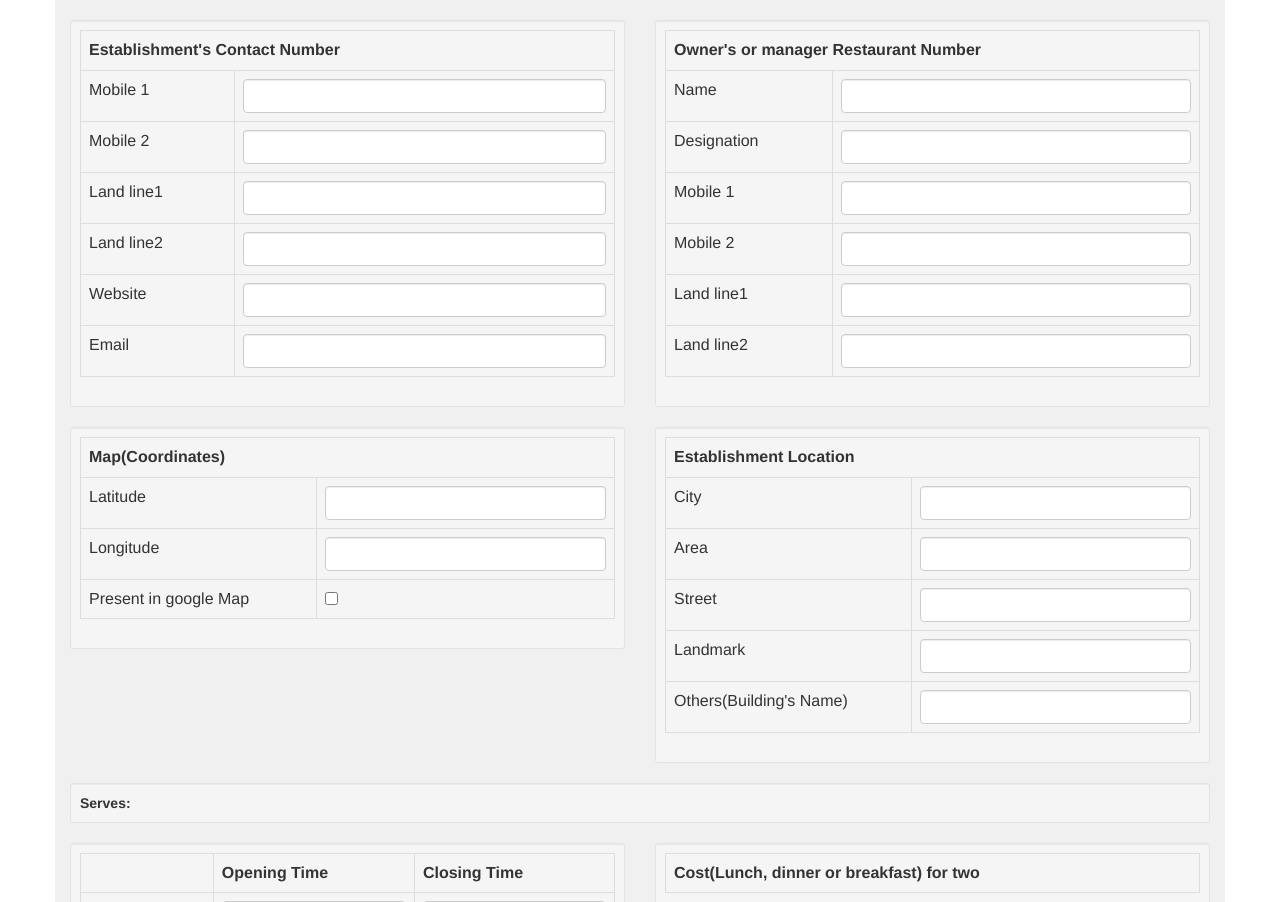
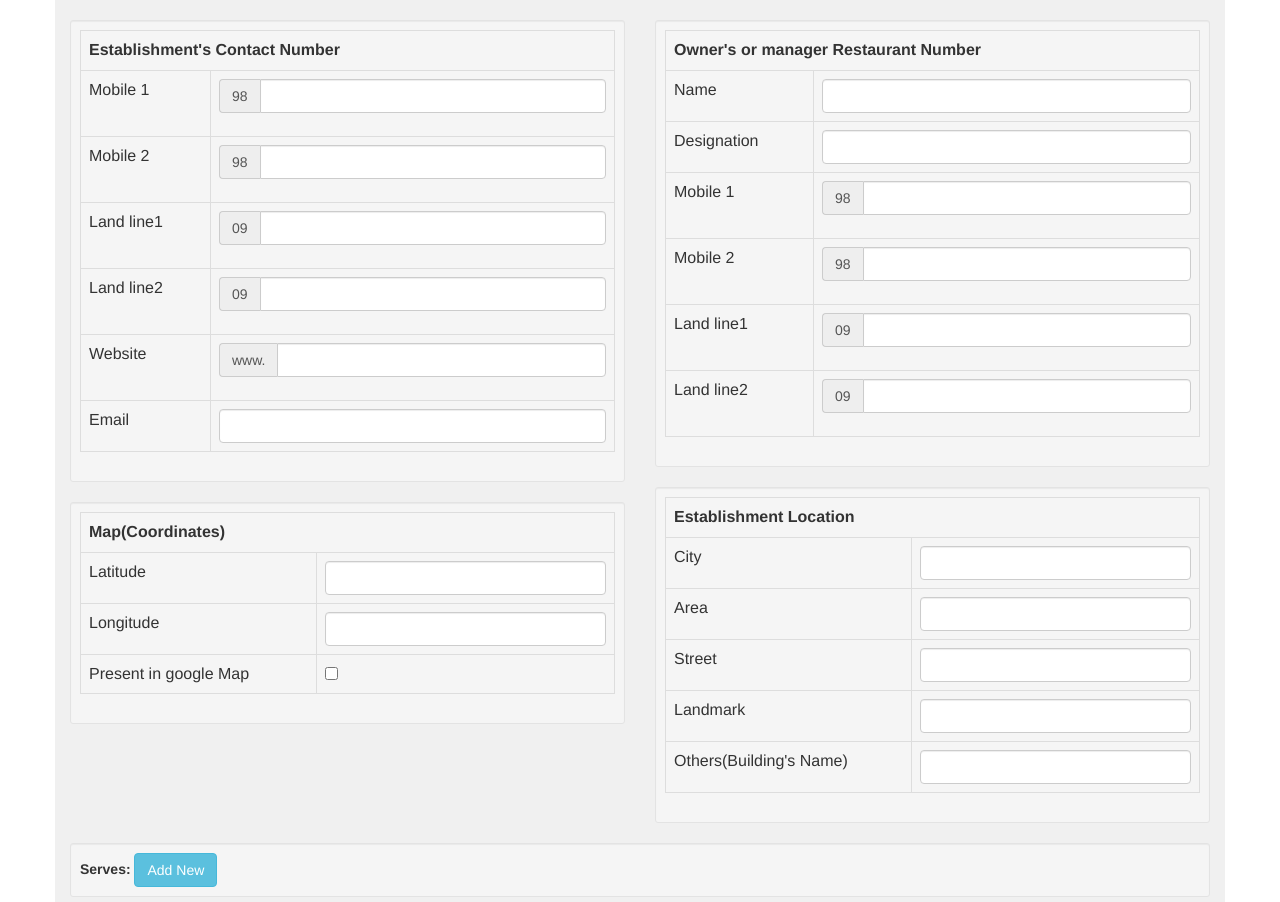
Before and after one commit to amttmg/so, a CodeIgniter app: page /so/index.php/dataentry/index in a window 1280 px wide. Shown: the part 190-1092 px from the top of the page. Run offline with CodeIgniter, Linux system fonts and the light colour scheme; data that the repository does not hold is empty; some libraries are stand-ins or nearby versions.

Commit message:
some html input modified

```diff
--- a/application/views/pages/DataEntry.php
+++ b/application/views/pages/DataEntry.php
@@ -50,10 +50,14 @@
                                 Mobile 1
                             </td>
                             <td>
-                                <input maxlength="10" type="number" name="res_mobile1"
-                                       value="<?php echo set_value('res_mobile1') ?>"
-                                       class="form-control phone">
-                                <?php echo form_error('res_mobile1'); ?>
+                                <div class="form-group input-group">
+                                    <span class="input-group-addon">98</span>
+                                    <input maxlength="8" oninput="maxLengthCheck(this)" type="number" class="form-control" name="res_mobile1"
+                                           value="<?php echo set_value('res_mobile1') ?>"
+                                           >
+                                     </div>
+                                    <?php echo form_error('res_mobile1'); ?>
+
                             </td>
                         </tr>
                         <tr>
@@ -61,8 +65,11 @@
                                 Mobile 2
                             </td>
                             <td>
-                                <input name="res_mobile2" value="<?php echo set_value('res_mobile2') ?>" type="text"
+                                <div class="form-group input-group">
+                                    <span class="input-group-addon">98</span>
+                                    <input name="res_mobile2" type="number" maxlength="8" oninput="maxLengthCheck(this)" value="<?php echo set_value('res_mobile2') ?>" type="text"
                                        class="form-control phone">
+                                </div>
                                 <?php echo form_error('res_mobile2'); ?>
                             </td>
                         </tr>
@@ -71,8 +78,11 @@
                                 Land line1
                             </td>
                             <td>
-                                <input type="text" name="res_landline1" value="<?php echo set_value('res_landline1') ?>"
+                                <div class="form-group input-group">
+                                    <span class="input-group-addon">09</span>
+                                    <input type="number" name="res_landline1" maxlength="10" oninput="maxLengthCheck(this)" value="<?php echo set_value('res_landline1') ?>"
                                        class="form-control">
+                                   </div>
                                 <?php echo form_error('res_landline1'); ?>
                             </td>
                         </tr>
@@ -81,8 +91,11 @@
                                 Land line2
                             </td>
                             <td>
-                                <input type="text" name="res_landline2" value="<?php echo set_value('res_landline2') ?>"
+                                <div class="form-group input-group">
+                                    <span class="input-group-addon">09</span>
+                                    <input type="number" name="res_landline2" maxlength="10" oninput="maxLengthCheck(this)" value="<?php echo set_value('res_landline2') ?>"
                                        class="form-control">
+                                </div>
                                 <?php echo form_error('res_landline2'); ?>
                             </td>
                         </tr>
@@ -91,8 +104,11 @@
                                 Website
                             </td>
                             <td>
-                                <input type="text" name="res_website" value="<?php echo set_value('res_website') ?>"
+                                <div class="form-group input-group">
+                                    <span class="input-group-addon">www.</span>
+                                    <input type="text" name="res_website" value="<?php echo set_value('res_website') ?>"
                                        class="form-control">
+                                   </div>
                                 <?php echo form_error('res_website'); ?>
                             </td>
                         </tr>
@@ -173,9 +189,11 @@
                                 Mobile 1
                             </td>
                             <td>
-                                <input type="text" name="owners_mobile1"
-                                       value="<?php echo set_value('owners_mobile1') ?>"
+                                <div class="form-group input-group">
+                                    <span class="input-group-addon">98</span>
+                                    <input type="text" name="owners_mobile1" maxlength="8" oninput="maxLengthCheck(this)" value="<?php echo set_value('owners_mobile1') ?>"
                                        class="form-control">
+                                </div>
                                 <?php echo form_error('owners_mobile1'); ?>
                             </td>
                         </tr>
@@ -184,9 +202,12 @@
                                 Mobile 2
                             </td>
                             <td>
-                                <input type="text" name="owners_mobile2"
+                                <div class="form-group input-group">
+                                    <span class="input-group-addon">98</span>
+                                    <input type="text" name="owners_mobile2" maxlength="8" oninput="maxLengthCheck(this)"
                                        value="<?php echo set_value('owners_mobile2') ?>"
                                        class="form-control">
+                                </div>
                                 <?php echo form_error('owners_mobile2'); ?>
                             </td>
                         </tr>
@@ -195,9 +216,12 @@
                                 Land line1
                             </td>
                             <td>
-                                <input type="text" name="owners_landline1"
+                                <div class="form-group input-group">
+                                    <span class="input-group-addon">09</span>
+                                    <input type="text" name="owners_landline1" maxlength="8" oninput="maxLengthCheck(this)"
                                        value="<?php echo set_value('owners_landline1') ?>"
                                        class="form-control">
+                                </div>
                                 <?php echo form_error('owners_landline1'); ?>
                             </td>
                         </tr>
@@ -206,9 +230,12 @@
                                 Land line2
                             </td>
                             <td>
-                                <input type="text" name="owners_landline2"
+                                <div class="form-group input-group">
+                                    <span class="input-group-addon">09</span>
+                                    <input type="text" name="owners_landline2" maxlength="8" oninput="maxLengthCheck(this)"
                                        value="<?php echo set_value('owners_landline2') ?>"
                                        class="form-control">
+                                </div>
                                 <?php echo form_error('owners_landline2'); ?>
                             </td>
                         </tr>
@@ -274,7 +301,7 @@
 
         <div class="row">
             <div class="col-md-12">
-                <div class="well-sm well">
+                <div class="well-sm well" id="serve_checkbox">
                     <b>Serves: </b>
                     <?php foreach ($serves as $ser) {
                         ?>
@@ -285,6 +312,7 @@
                         <?php
                     } ?>
                     <?php echo form_error('serves'); ?>
+                    <button type="button" id="btn_addServe" class="btn btn-info"><i class="fa fa-plus fa"></i> Add New</button>
                 </div>
             </div>
         </div>
@@ -588,7 +616,32 @@
         color: red;
     }
 </style>
+
+<div class="modal fade" id="modal-addServe">
+    <div class="modal-dialog">
+        <div class="modal-content">
+            <div class="modal-header">
+                <button type="button" class="close" data-dismiss="modal" aria-hidden="true">&times;</button>
+                <h4 class="modal-title">Modal title</h4>
+            </div>
+            <div class="modal-body">
+
+            </div>
+            <div class="modal-footer">
+                <button type="button" class="btn btn-default" data-dismiss="modal">Close</button>
+                <button type="button" class="btn btn-primary">Save changes</button>
+            </div>
+        </div>
+    </div>
+</div>
 <script>
+    $(document).ready(function() {
+
+        $('#btn_addServe').click(function() {
+            $('#modal-addServe').modal('show');
+        });
+    });
+
     $('#open_time_all').change(function () {
         $('.open_time').val($(this).val());
     })
@@ -602,4 +655,33 @@
     $('#end_time_all').change(function () {
         $('.end_time').val($(this).val());
     })
+
+    function maxLengthCheck(object)
+    {
+        if (object.value.length > object.maxLength)
+        object.value = object.value.slice(0, object.maxLength)
+    }
+
+    function insertIntoServe(form_id,button_id,serve_id)
+    {
+        $.ajax({
+            url: '<?php echo(site_url("serve/add")) ?>',
+            dataType:'json',
+            data:$('#'+form_id).serialize(),
+            success:function(data)
+            {
+                console.log(data);
+                    if (data.status===true)
+                    {
+                        $('#'+serve_id).append('');
+                    };
+            }
+        })
+
+        .fail(function() {
+            console.log("error");
+        });
+
+
+    }
 </script>
```
